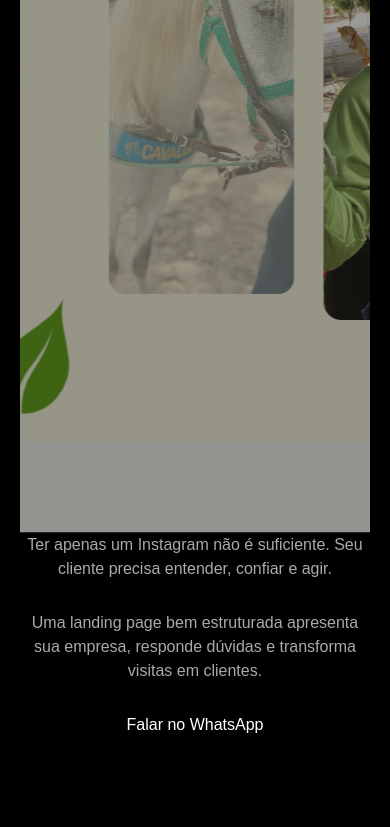
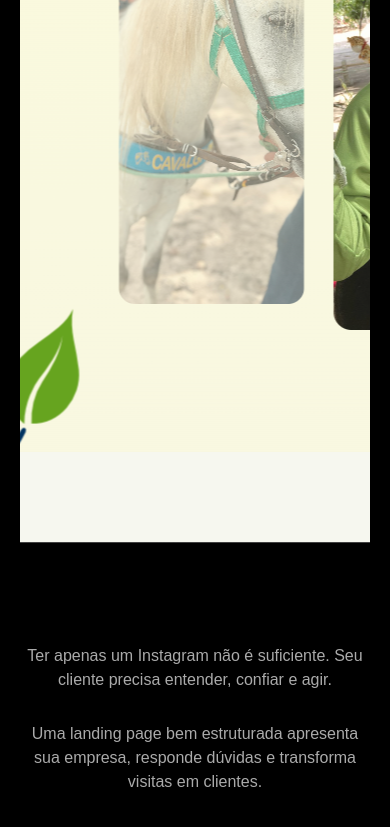
Before and after one commit to brunoferreira126/perfectevolution, a React (Vite) app in the folder perfect-evolution/: page / in a window 390 px wide. Shown: the part 3412-4239 px from the top of the page. Built offline with nearby package versions, Linux system fonts and the light colour scheme.

Commit message:
fix: carrossel mobile mais lento mais integral

```diff
--- a/perfect-evolution/src/Components/Portfolio.css
+++ b/perfect-evolution/src/Components/Portfolio.css
@@ -139,20 +139,65 @@
   }
 
   /* sites */
+ @media (max-width: 768px) {
+
+  /* 🔥 INSTAGRAM (mantém como está) */
+  .carousel-track.instagram {
+    animation: scrollInsta 50s linear infinite;
+    gap: 6px;
+  }
+
+  .insta-card {
+    min-width: 80vw;
+    height: 480px;
+  }
+
+  .insta-card img {
+    object-fit: contain;
+    background: #000;
+  }
+
+  /* ===================== */
+  /* 🔥 SITES AJUSTADOS */
+  /* ===================== */
+
   .carousel-track.sites {
     animation: scrollSites 25s linear infinite;
   }
 
   .site-card {
     min-width: 90vw;
-    height: auto;
+    height: auto; /* 🔥 ESSENCIAL */
+    padding: 10px;
   }
 
   .site-card img {
-    object-fit: contain;
+    width: 100%;
+    height: auto; /* 🔥 mostra o site inteiro */
+    object-fit: contain; /* 🔥 NÃO CORTA */
+    border-radius: 10px;
+    background: #000;
   }
 
+  /* 🔥 botão sempre visível */
   .site-card button {
     opacity: 1;
+    position: relative;
+    bottom: auto;
+    left: auto;
+    margin-top: 10px;
+  }
+
+  .site-card h3 {
+    position: relative;
+    bottom: auto;
+    left: auto;
+    margin-top: 10px;
+  }
+
+  /* 🔥 remove overlay no mobile (pra não atrapalhar) */
+  .site-card::after {
+    display: none;
   }
 }
+}
```
